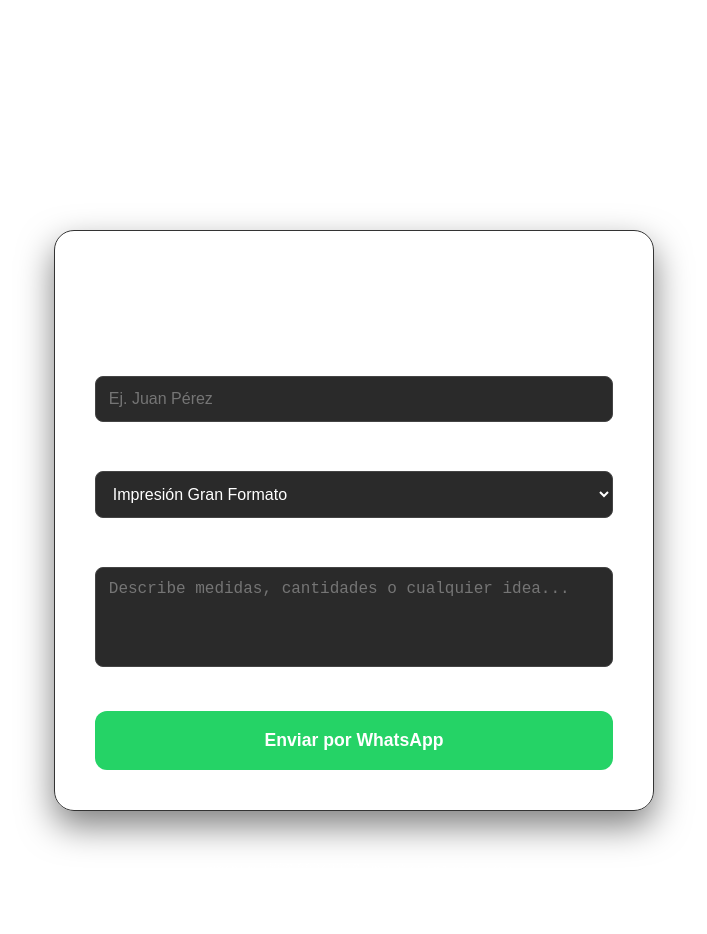
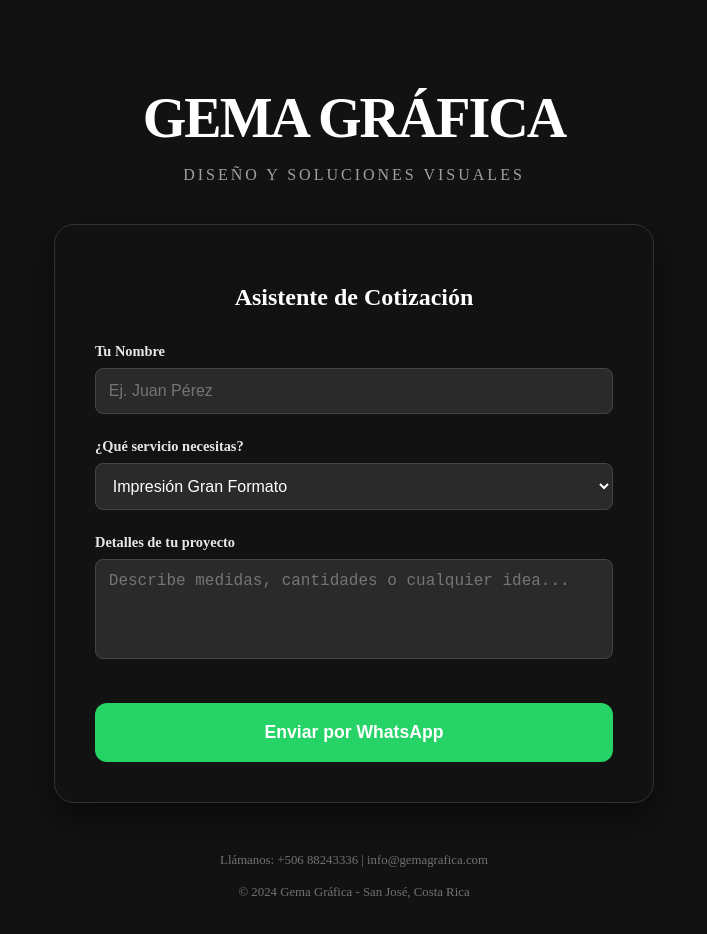
Before and after one commit to rmayorgagit/Gema-Grafica-Final, a React (Vite) app: page / in a window 1280 px wide. Shown: the top 934 px of the page, without its empty margins (286-993 px from the left). Built offline with nearby package versions, Linux system fonts and the light colour scheme.

Commit message:
Update App.css

```diff
--- a/src/App.css
+++ b/src/App.css
@@ -6,13 +6,11 @@ css/* Estilo Gema Gráfica - Formulario Pro */
 }
 
 html, body, #root {
-  background-color: var(--bg-dark) !important;
+  background-color: #121212 !important;
+  color: white !important;
   margin: 0;
   padding: 0;
   min-height: 100vh;
-  width: 100%;
-  color: white;
-  font-family: 'Inter', sans-serif;
 }
 
 .container {
```
